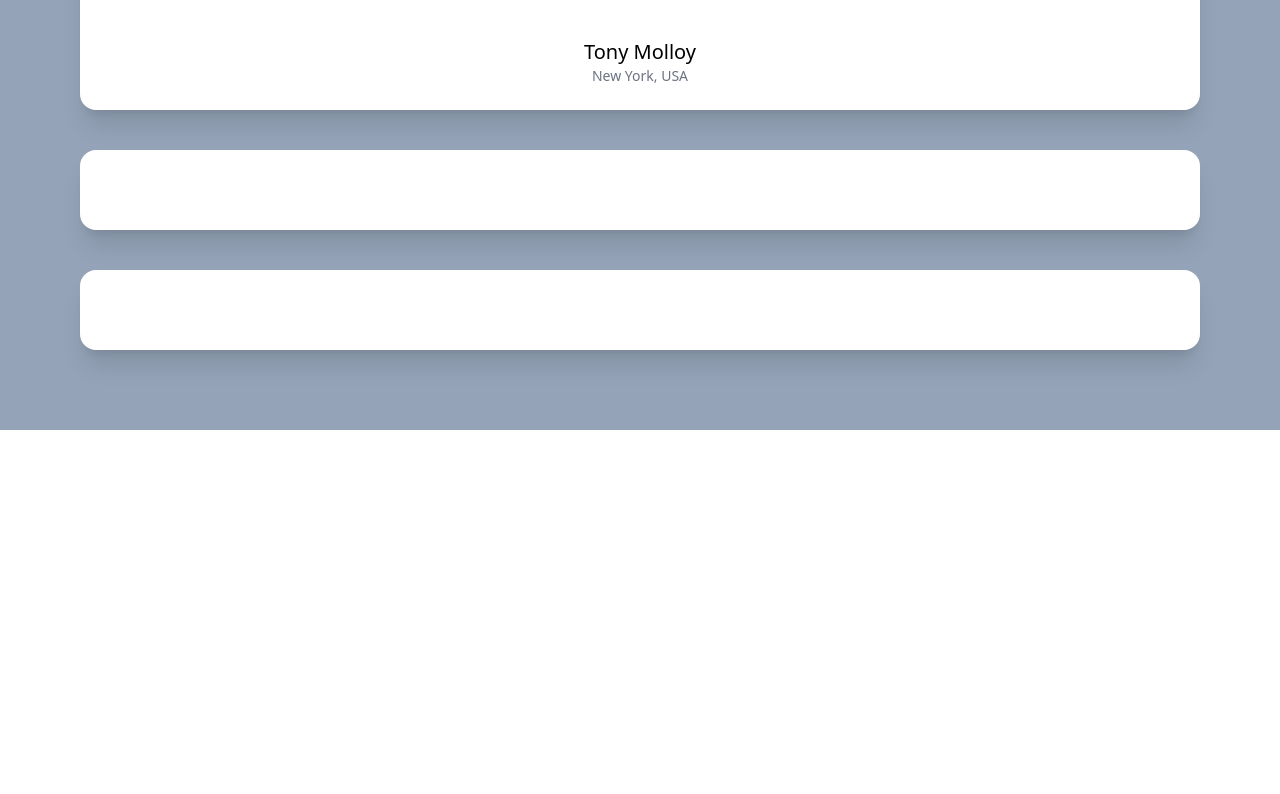
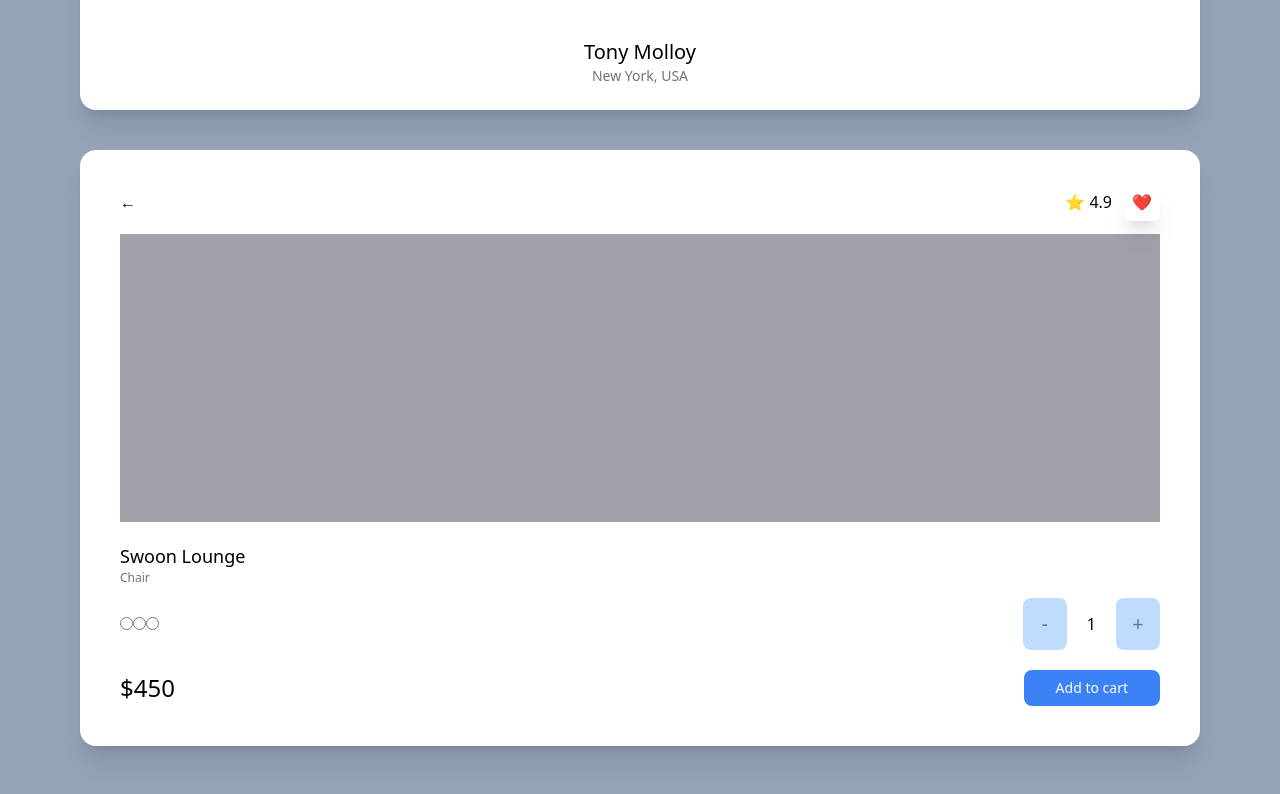
Before and after one commit to jh0152park/NextJS.12_CarrotMarket, a Next.js app in the folder carrot_market/: page / in a window 1280 px wide. Shown: the part 528-1322 px from the top of the page. Before the commit the page ends 958 px from the top, so only its background shows below. Built offline with nearby package versions, Linux system fonts and the light colour scheme.

Commit message:
tailwind practice3

```diff
--- a/carrot_market/pages/index.tsx
+++ b/carrot_market/pages/index.tsx
@@ -1,6 +1,6 @@
 export default function Home() {
     return (
-        <div className="bg-slate-400 py-20 px-20 flex-col space-y-10">
+        <div className="bg-slate-400 py-20 px-20 flex-col space-y-10 min-h-screen">
             <div className="bg-white p-6 rounded-3xl shadow-xl">
                 <span className="font-semibold text-3xl">Select Item</span>
                 <div className=" flex justify-between my-2">
@@ -44,8 +44,45 @@ export default function Home() {
                     </div>
                 </div>
             </div>
-            <div className="bg-white p-10 rounded-2xl shadow-xl"></div>
-            <div className="bg-white p-10 rounded-2xl shadow-xl"></div>
+            <div className="bg-white p-10 rounded-2xl shadow-xl">
+                <div className="flex justify-between items-center mb-5">
+                    <span>←</span>
+                    <div className=" space-x-3">
+                        <span>⭐️ 4.9</span>
+                        <span className=" shadow-xl p-2 rounded-md">❤️</span>
+                    </div>
+                </div>
+
+                <div className="bg-zinc-400 h-72 mb-5" />
+
+                <div className="flex flex-col">
+                    <span className=" font-medium  text-lg">Swoon Lounge</span>
+                    <span className=" text-xs text-gray-500 ">Chair</span>
+                    <div className="mt-3 mb-5 flex justify-between items-center">
+                        <div>
+                            <input type="radio" />
+                            <input type="radio" />
+                            <input type="radio" />
+                        </div>
+                        <div className="flex items-center space-x-5">
+                            <button className="p-3 rounded-lg bg-blue-200 flex justify-center items-center aspect-square w-11  text-xl text-gray-500">
+                                -
+                            </button>
+                            <span>1</span>
+                            <button className="p-3 rounded-lg bg-blue-200 flex justify-center items-center aspect-square w-11  text-xl text-gray-500">
+                                +
+                            </button>
+                        </div>
+                    </div>
+                </div>
+
+                <div className="flex justify-between items-center">
+                    <span className=" font-medium text-2xl">$450</span>
+                    <button className="bg-blue-500 text-center text-white rounded-lg py-2 px-8 text-sm">
+                        Add to cart
+                    </button>
+                </div>
+            </div>
         </div>
     );
 }
```
